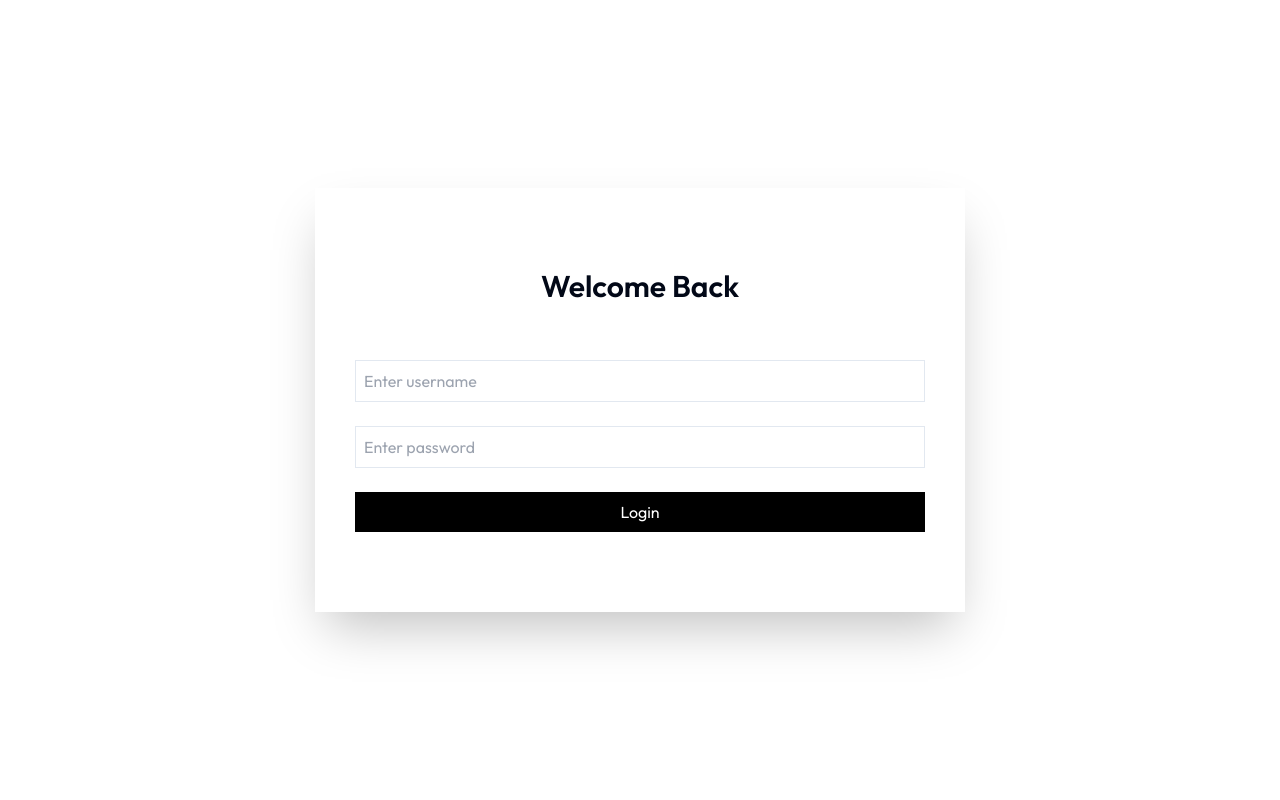
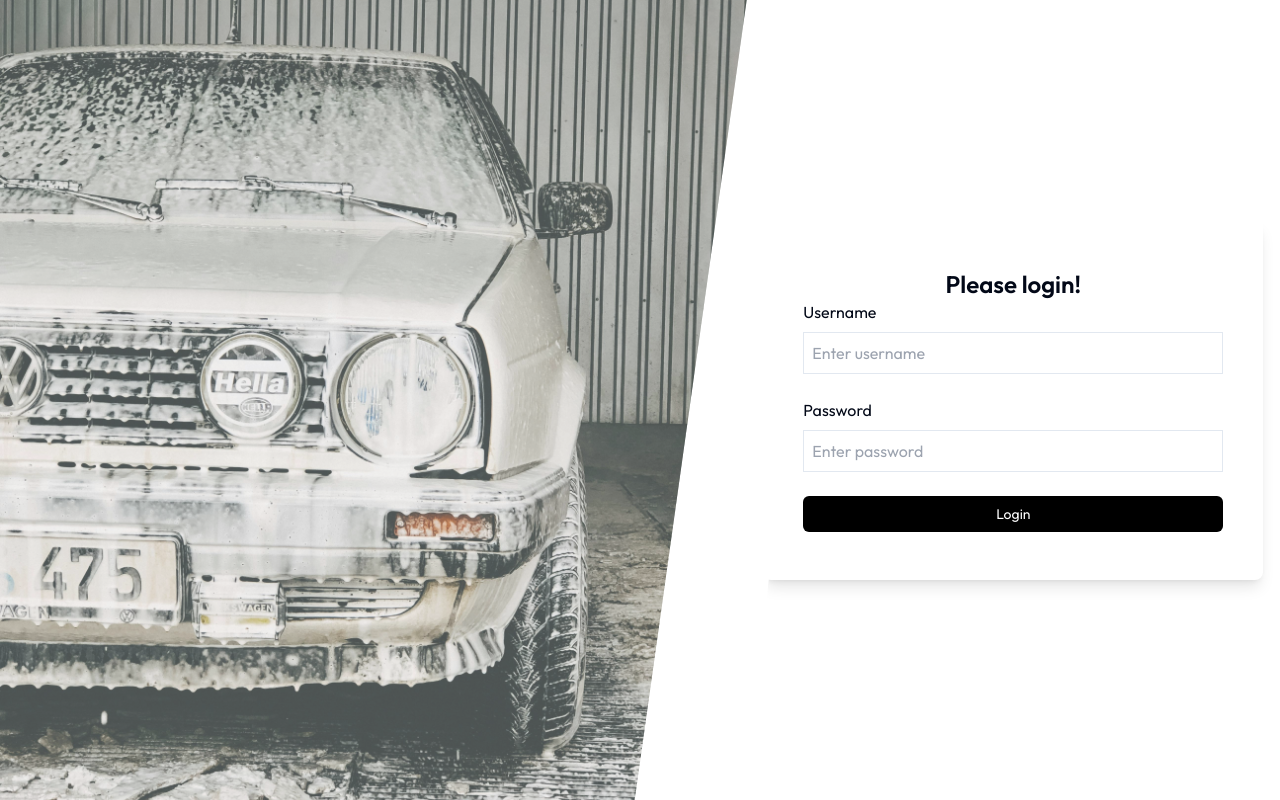
Before and after one commit to Ariel-joe/car-wash-react, a React (Vite) app in the folder client/: page /login in a window 1280 px wide. Built offline with nearby package versions, Linux system fonts and the light colour scheme.

Commit message:
login page design

```diff
--- a/client/src/index.css
+++ b/client/src/index.css
@@ -13,6 +13,17 @@ a.active {
   padding: 10px 16px;
   margin: 0;
 }
+
+/* Trapezium effect for left column */
+.clip-left {
+  clip-path: polygon(0% 0%, 100% 0%, 85% 100%, 0% 100%);
+}
+
+/* Trapezium effect for right column */
+.clip-right {
+  clip-path: polygon(15% 0%, 100% 0%, 100% 100%, 0% 100%);
+}
+
 
 @layer base {
   :root {
--- a/client/src/pages/auth/AuthLayout.jsx
+++ b/client/src/pages/auth/AuthLayout.jsx
@@ -3,13 +3,25 @@ import { Outlet } from "react-router";
 
 const AuthLayout = () => {
   return (
-    <>
-      <div className="h-screen flex items-center justify-center">
-        <div className="w-[90%] sm:w-2/3 max-w-[650px] shadow-2xl px-10 py-20">
+    <div className="h-screen w-screen flex overflow-hidden">
+      {/* Left Column (Image with Trapezium Shape) */}
+      <div className="w-7/12 h-full relative clip-left">
+        <img
+          src="img/login-page.jpg"
+          alt="Login Background"
+          className="w-full h-full object-cover"
+        />
+        {/* White Opacity Overlay */}
+        <div className="absolute top-0 left-0 w-full h-full bg-white opacity-30"></div>
+      </div>
+
+      {/* Right Column (Login Form with Trapezium Shape) */}
+      <div className="w-5/12 flex justify-center items-center bg-white clip-right">
+        <div className="w-full max-w-[500px] shadow-lg px-10 py-12 rounded-lg">
           <Outlet />
         </div>
       </div>
-    </>
+    </div>
   );
 };
 
--- a/client/src/pages/auth/Login.jsx
+++ b/client/src/pages/auth/Login.jsx
@@ -30,9 +30,11 @@ const Login = () => {
   };
   return (
     <>
-      <h1 className="text-3xl font-semibold text-center mb-14">Welcome Back</h1>
+      <h1 className="text-2xl font-semibold text-center">Please login!</h1>
 
       <form onSubmit={handleSubmit} className="flex flex-col gap-6">
+        <div className="flex flex-col gap-2">
+          <label>Username</label>
           <input
             value={username}
             onChange={(e) => {
@@ -42,6 +44,10 @@ const Login = () => {
             className="p-2 border"
             placeholder="Enter username"
           />
+        </div>
+
+        <div className="flex flex-col gap-2">
+          <label>Password</label>
           <input
             value={password}
             onChange={(e) => {
@@ -51,8 +57,12 @@ const Login = () => {
             className="p-2 border"
             placeholder="Enter password"
           />
+        </div>
 
-        <button type="submit" className="bg-black text-white p-2">
+        <button
+          type="submit"
+          className="bg-black text-white p-2 text-sm rounded-md"
+        >
           Login
         </button>
       </form>
--- a/client/src/pages/protected/InprogressPage.jsx
+++ b/client/src/pages/protected/InprogressPage.jsx
@@ -23,7 +23,6 @@ const InprogressPage = () => {
         await fetchDetailers();
 
       } catch (err) {
-        console.error("Failed to load initial data:", err);
         toast.error("Failed to load initial data");
       }
     };
@@ -61,7 +60,6 @@ const InprogressPage = () => {
         toast.error("Failed to update vehicle status");
       }
     } catch (error) {
-      console.error(error.message);
       toast.error("Error updating status");
     }
   };
--- a/client/src/store/vehicle-store.js
+++ b/client/src/store/vehicle-store.js
@@ -56,7 +56,6 @@ const useVehicleStore = create((set, get) => ({
           vehicle._id === vehicleId ? { ...vehicle, status } : vehicle
         );
 
-        console.log({ updatedVehicles });
 
         return { vehicles: updatedVehicles };
       });
```
Also changed, not shown: client/public/img/login-page.jpg (added). Lines whose indentation alone changed are shown as unchanged.
